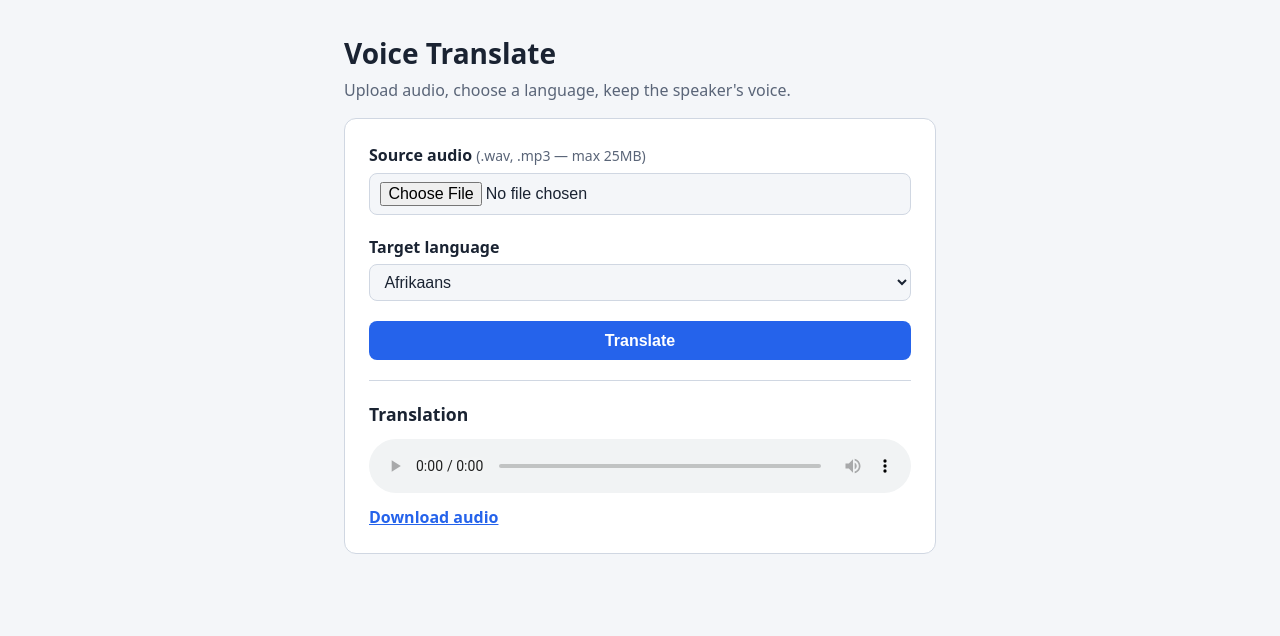
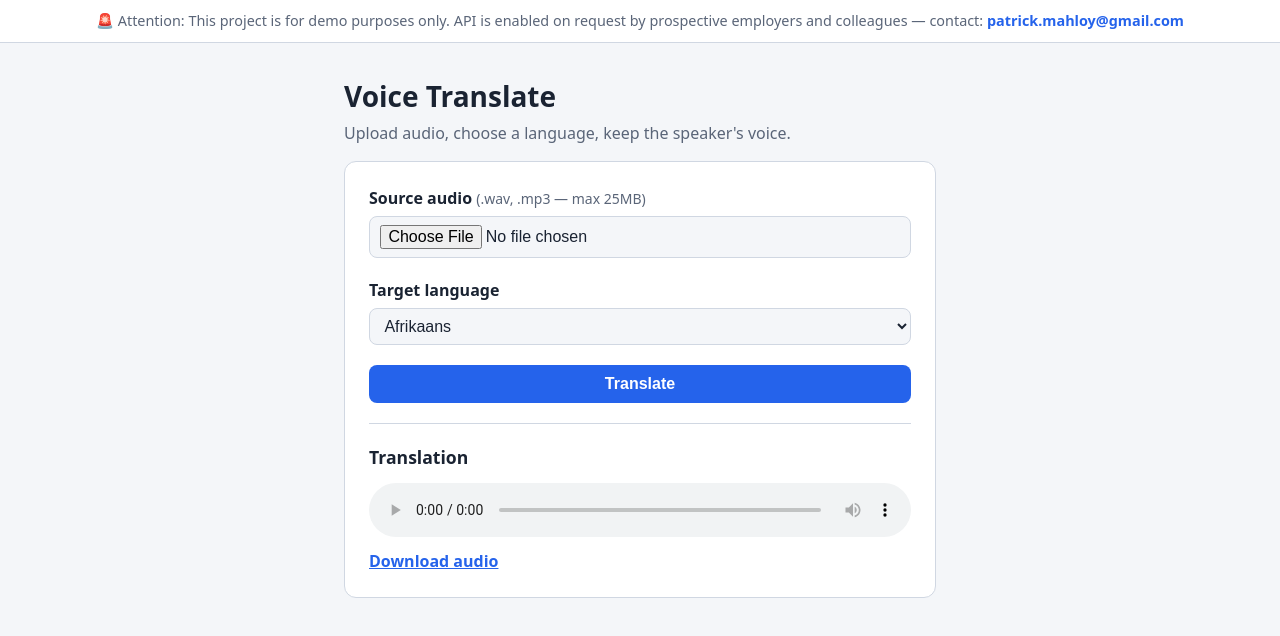
Before and after one commit to ploymahloy/voice-translate, an Astro site in the folder client/: page / in a window 1280 px wide. Built offline with nearby package versions, Linux system fonts and the light colour scheme; Astro itself is replaced by a stand-in of ours.

Commit message:
Add banner of notice

```diff
--- a/client/src/env.d.ts
+++ b/client/src/env.d.ts
@@ -3,6 +3,7 @@
 interface ImportMetaEnv {
   readonly PUBLIC_API_BASE_URL?: string;
   readonly PUBLIC_DEV_API_KEY?: string;
+  readonly PUBLIC_CONTACT_EMAIL?: string;
 }
 
 interface ImportMeta {
--- a/client/src/layouts/BaseLayout.astro
+++ b/client/src/layouts/BaseLayout.astro
@@ -1,5 +1,6 @@
 ---
 import '../styles/global.css';
+import { CONTACT_EMAIL } from '../lib/constants';
 
 interface Props {
 	title?: string;
@@ -9,18 +10,23 @@ const { title = 'Voice Translate' } = Astro.props;
 ---
 
 <!doctype html>
-<html lang="en">
+<html lang='en'>
 	<head>
-    <meta charset="UTF-8" />
-    <meta name="viewport" content="width=device-width, initial-scale=1" />
-    <meta name="description" content="Translate spoken audio while preserving the speaker's voice." />
-    <link rel="icon" type="image/svg+xml" href="/favicon.svg" />
+		<meta charset='UTF-8' />
+		<meta name='viewport' content='width=device-width, initial-scale=1' />
+		<meta name='description' content="Translate spoken audio while preserving the speaker's voice." />
+		<link rel='icon' type='image/svg+xml' href='/favicon.svg' />
 		<title>{title}</title>
 	</head>
 	<body>
-    <header class="site-header">
+		<div class='api-notice-banner' role='status'>
+			🚨 Attention: This project is for demo purposes only. API is enabled on request by prospective employers and
+			colleagues — contact:
+			<a href={`mailto:${CONTACT_EMAIL}`}>{CONTACT_EMAIL}</a>
+		</div>
+		<header class='site-header'>
 			<h1>Voice Translate</h1>
-      <p class="tagline">Upload audio, choose a language, keep the speaker's voice.</p>
+			<p class='tagline'>Upload audio, choose a language, keep the speaker's voice.</p>
 		</header>
 		<main>
 			<slot />
--- a/client/src/lib/constants.ts
+++ b/client/src/lib/constants.ts
@@ -17,3 +17,6 @@ export const ALLOWED_AUDIO_EXTENSIONS = ['.wav', '.mp3'] as const;
 export const ACCEPT_AUDIO_TYPES = ALLOWED_AUDIO_EXTENSIONS.map(ext => `audio/*${ext.slice(1)}`).join(',');
 
 export const DEFAULT_MAX_UPLOAD_BYTES = 25 * 1024 * 1024;
+
+export const CONTACT_EMAIL =
+	import.meta.env.PUBLIC_CONTACT_EMAIL?.trim() || 'patrick.mahloy@gmail.com';
--- a/client/src/styles/global.css
+++ b/client/src/styles/global.css
@@ -43,6 +43,26 @@ body {
 	min-height: 100vh;
 	background: var(--bg);
 	color: var(--text);
+}
+
+.api-notice-banner {
+	padding: 0.65rem 1.5rem;
+	text-align: center;
+	font-size: 0.9rem;
+	color: var(--muted);
+	background: var(--surface);
+	border-bottom: 1px solid var(--border);
+}
+
+.api-notice-banner a {
+	color: var(--accent);
+	font-weight: 600;
+	text-decoration: none;
+}
+
+.api-notice-banner a:hover {
+	color: var(--accent-hover);
+	text-decoration: underline;
 }
 
 .site-header {
```
Lines whose indentation alone changed are shown as unchanged.
